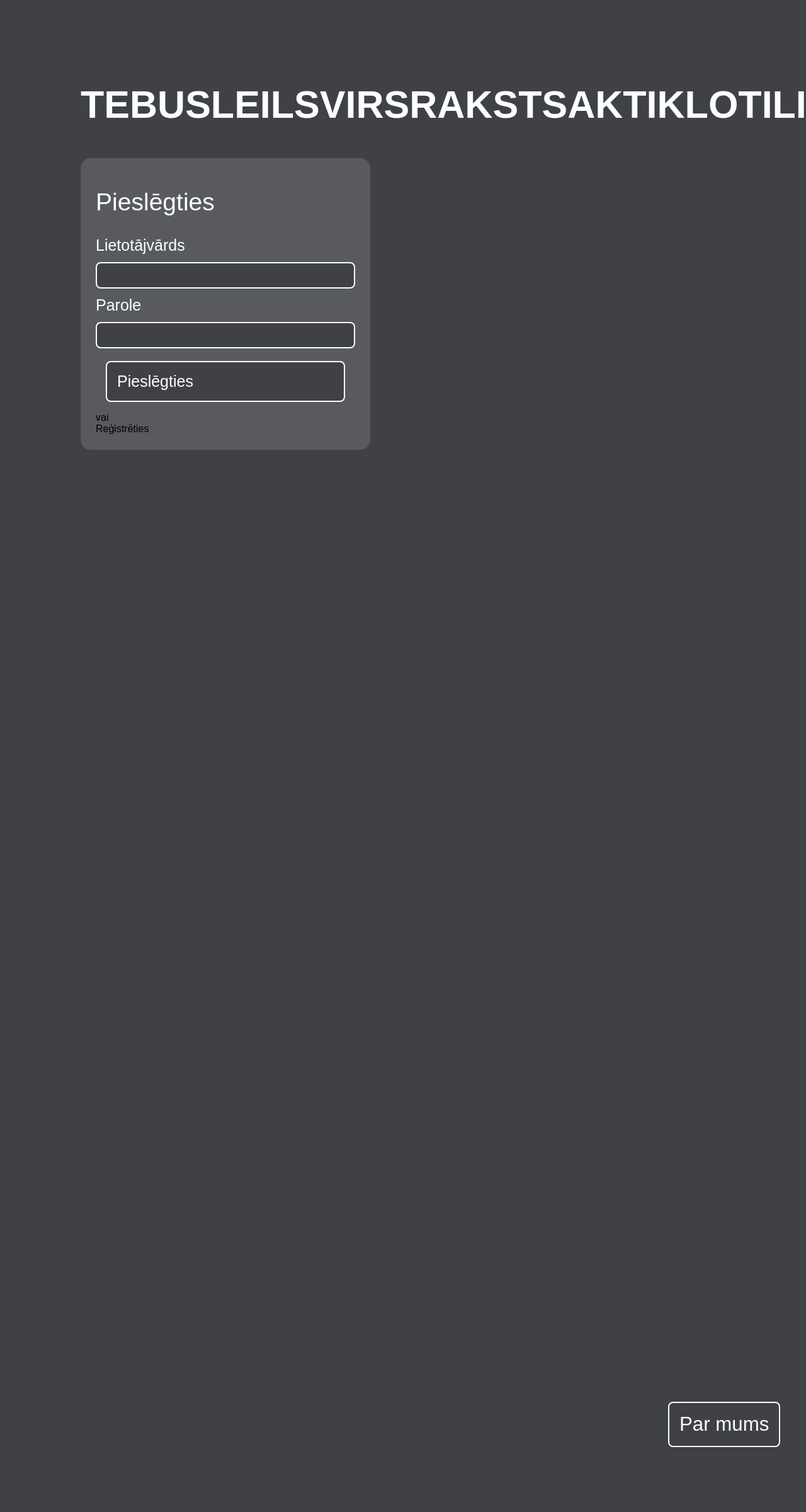
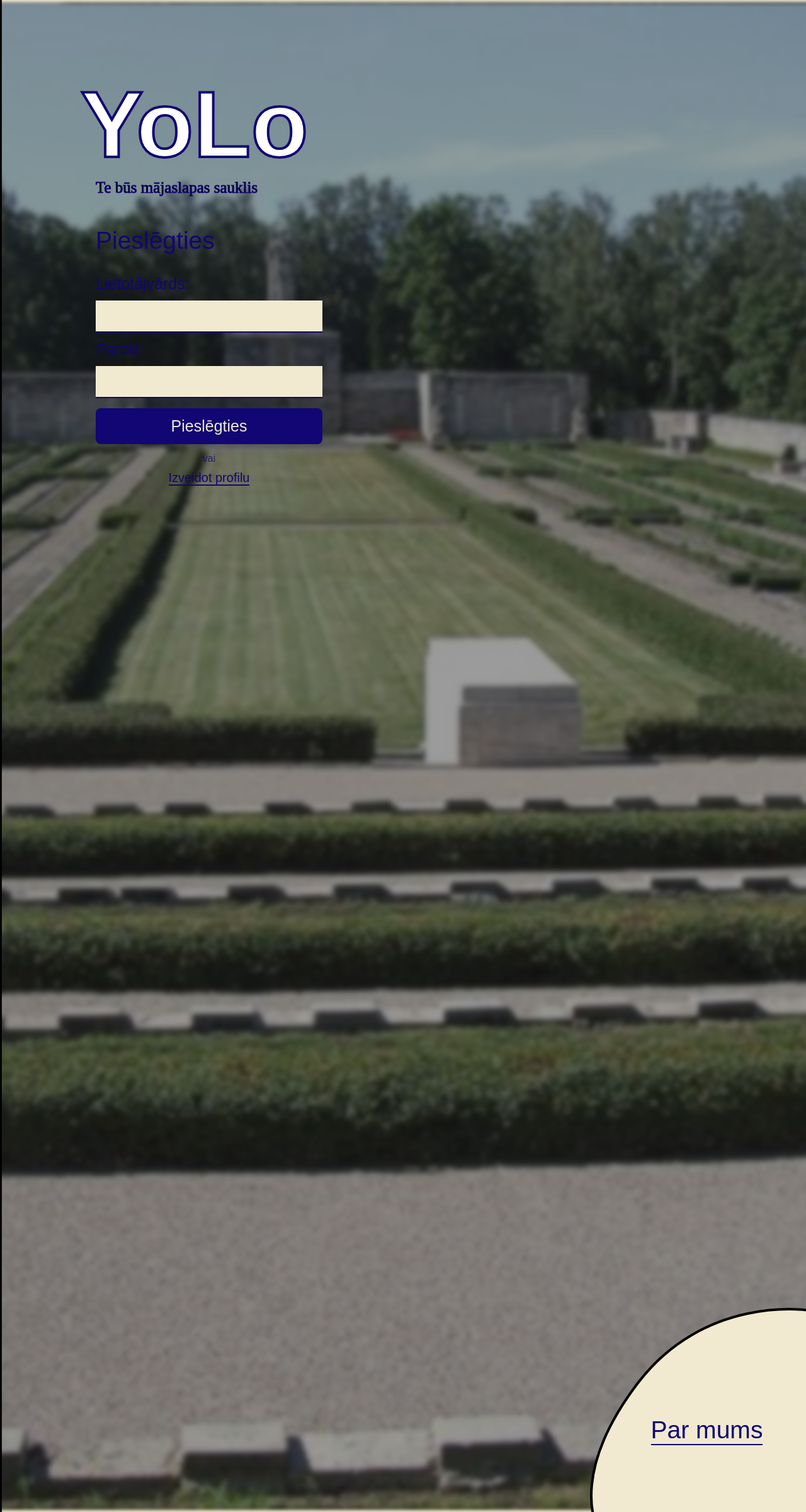
Before and after one commit to LinardsLiepenieks/YOLO-community, a Django app: page / in a window 1280 px wide. Shown: the whole page at 63% size. Run offline with Django 4.2, Linux system fonts and the light colour scheme; data comes from the database, SQL or seed files in the repository.

Commit message:
blobl-design(scrapped)

```diff
--- a/yolo_community/landing/static/landing/css/landing.css
+++ b/yolo_community/landing/static/landing/css/landing.css
@@ -32,7 +32,9 @@
 	z-index: 2;
 	filter: grayscale(20%) contrast(90%) blur(3px) brightness(64%);
 }
-
+.blob {
+	fill: red;
+}
 .landing-content-container {
 	height: 100%;
 	position: relative;
@@ -43,18 +45,47 @@
 }
 .landing-content {
 	position: absolute;
-	top: 80px;
+	top: 112px;
 	left: 128px;
 }
+.hero-title {
+	font-size: var(--fs-hero);
+	-webkit-text-stroke: 4px var(--color-alt); /* Width and color of the outline */
+	-webkit-text-fill-color: white;
+	font-weight: bolder;
+
+	margin: 0;
+}
+.moto {
+	font-size: var(--fs-lg);
+	-webkit-text-stroke: 1px var(--color-alt); /* Width and color of the outline */
+
+	font-family: serif;
+	font-weight: 500;
+	padding: 0 24px;
+}
 .sign-in-container {
-	background-color: var(--color-main-lt);
-	width: 20%;
+	width: 360px;
 	padding: 24px;
 	border-radius: 16px;
 	display: flex;
 	flex-direction: column;
 }
-
+.sign-in-or {
+	color: var(--color-alt);
+	font-size: var(--fs-sm);
+	width: 100%;
+	text-align: center;
+	margin: 2px 0;
+	opacity: 75%;
+}
+.register-link {
+	color: var(--color-alt);
+	font-size: var(--fs-m);
+	margin: 8px 0;
+	width: 100%;
+	text-align: center;
+}
 .about-us-hint-container {
 	position: absolute;
 	right: 0px;
@@ -63,11 +94,11 @@
 }
 #about-us-btn {
 	margin: 0;
-	font-size: var(--fs-xl);
+	font-size: var(--fs-xxl);
 	position: absolute;
 	z-index: 4;
-	bottom: 36%;
-	right: 12%;
+	top: 50%;
+	right: 20%;
 }
 
 /*about section*/
--- a/yolo_community/landing/templates/landing/landing.html
+++ b/yolo_community/landing/templates/landing/landing.html
@@ -15,18 +15,21 @@
 			<img class="landing-content-bg"
 				 src={% static "landing/svg/landing-blob-lg.svg"%} alt=""/>
 			<div class="landing-content">
-				<h1 class="main-title">
-					TEBUSLEILSVIRSRAKSTSAKTIKLOTILIELSUNVARBUTIESUZPRIEKSU
-				</h1>
+				<div class="hero-row">
+					<h1 class="hero-title">YoLo</h1>
+				</div>
+				<span class="moto">Te būs mājaslapas sauklis</span>
 				<div class="sign-in-container">
 					<h2>Pieslēgties</h2>
-					<label>Lietotājvārds</label>
+					<label>Lietotājvārds:</label>
 					<input type="text" />
-					<label>Parole</label>
+					<label>Parole:</label>
 					<input type="text" />
 					<a class="button">Pieslēgties</a>
-					<span>vai</span>
-					<a>Reģistrēties</a>
+					<span class="sign-in-or">vai</span>
+					<div class="register-link">
+						<a class="link">Izveidot profilu</a>
+					</div>
 				</div>
 			</div>
 		</div>
@@ -34,7 +37,9 @@
 			<!-- prettier-ignore -->
 			<img class="about-us-hint-bg"
 				 src={% static "landing/svg/landing-blob-sm.svg"%} alt=""/>
-			<a id="about-us-btn" class="button">Par mums</a>
+			<div>
+				<a id="about-us-btn" class="link">Par mums</a>
+			</div>
 		</div>
 
 		<div class="landing-img-container">
--- a/yolo_community/shared/static/shared/css/main.css
+++ b/yolo_community/shared/static/shared/css/main.css
@@ -1,11 +1,15 @@
 :root {
 	/*salikt css mainīgos*/
-	--color-main: #404145;
+	--color-main: #f1ead0;
+	--color-main-dk: #272d2d;
 	--color-main-lt: #585a5f;
-	--color-alt: #fbffff;
+	--color-alt: #110674;
+	--color-alt-dk: #060227;
 	--color-accent: #a1d0e9;
 	--color-accent-alt: #e79625;
 
+	--fs-hero: 9.314rem;
+	--fs-hero-sm: 7.45rem;
 	--fs-xxxxl: 3.815rem;
 	--fs-xxxl: 3.052rem;
 	--fs-xxl: 2.441rem;
@@ -36,15 +40,26 @@
 	margin: 24px 0;
 }
 .button {
-	background-color: var(--color-main);
-	color: var(--color-alt);
+	background-color: var(--color-alt);
+	color: var(--color-main);
 	font-size: var(--fs-lg);
-	padding: 16px;
-	margin: 16px;
+	padding: 12px 0;
+	margin: 12px 0;
+	text-align: center;
+	border-radius: 8px;
 	border: 2px solid var(--color-alt);
-	border-radius: 8px;
+	transition: 0.4s all ease-in-out;
+}
+.button:hover {
+	cursor: pointer;
+	background-color: var(--color-alt-dk);
 }
 
+.link {
+	color: var(--color-alt);
+	margin: 12px 0;
+	border-bottom: 2px solid var(--color-alt);
+}
 /*form elements*/
 label {
 	color: var(--color-alt);
@@ -54,8 +69,11 @@
 }
 input {
 	background-color: var(--color-main);
-	font-size: var(--fs-xl);
+	font-size: var(--fs-lg);
+	font-weight: 200;
 	margin: 4px 0;
-	border: 2px solid var(--color-alt);
-	border-radius: 8px;
+	padding: 10px 12px;
+	border: 0;
+	border-bottom: 2px solid var(--color-alt);
+	color: var(--color-alt);
 }
```
Also changed, not shown: yolo_community/landing/static/landing/svg/landing-blob-lg.svg, yolo_community/landing/static/landing/svg/landing-blob-sm.svg.
